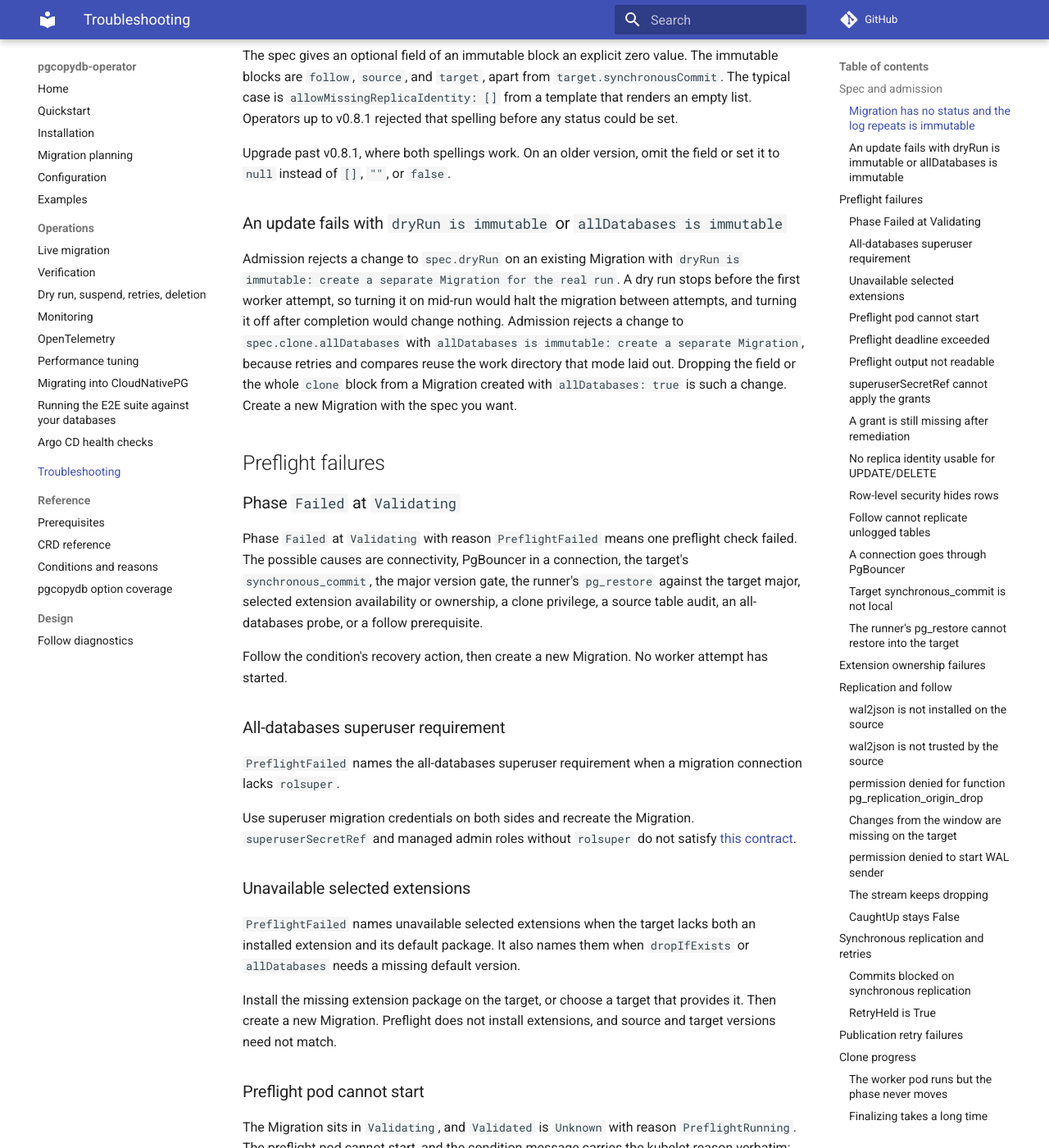
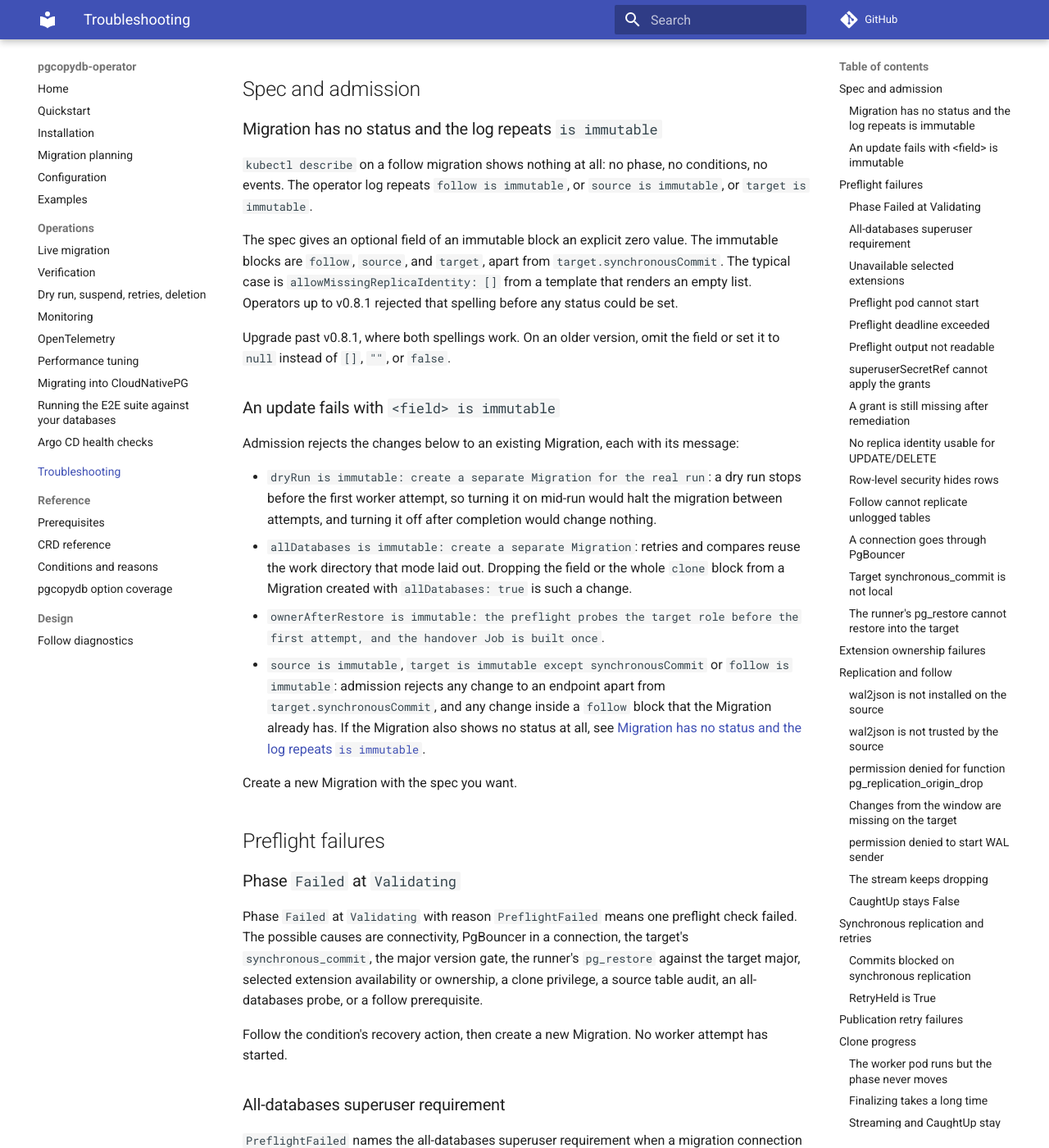
Before and after one commit to ydixken/pgcopydb-operator, an MkDocs documentation site: the page built from docs/troubleshooting.md, in a window 1280 px wide and 1400 px high, scrolled down 3027 px. Shown: the whole window at 82% size. Built offline with MkDocs 1.6.1 and Material for MkDocs 9.7.7, drawn with Linux system fonts in a browser that asks for light colours; comment, search, counter and statistics services are not loaded; some of the changed text lies outside the part shown.

Commit message:
docs: give the immutable-field troubleshooting entry a field-neutral heading
The entry's heading named the fields it covered, so its anchor changed
when allDatabases joined dryRun: v0.23.1 published
an-update-fails-with-dryrun-is-immutable, and the longer anchor has not
shipped in any release. The heading now reads "An update fails with
<field> is immutable", whose anchor does not change when another field
gets a rule.

The body lists the six messages admission returns for such an update,
for dryRun, allDatabases, ownerAfterRestore, source, target (except
synchronousCommit) and follow. The symptom row names the same fields
and links the new anchor. The item for source, target and follow says
which changes admission rejects and points to the entry for a
Migration that shows no status. It limits the follow case to changes
inside an existing block, because the transition rule on spec.follow
does not run when the block is added or removed.

```diff
--- a/docs/troubleshooting.md
+++ b/docs/troubleshooting.md
@@ -8,7 +8,7 @@ It falls back to the bare Job message when the pod is already gone.
 | Symptom | Section |
 |---|---|
 | [`describe` shows no phase, no conditions, no events](#migration-has-no-status-and-the-log-repeats-is-immutable) | Spec and admission |
-| [An update fails with `dryRun is immutable` or `allDatabases is immutable`](#an-update-fails-with-dryrun-is-immutable-or-alldatabases-is-immutable) | Spec and admission |
+| [An update fails with `<field> is immutable`, for `dryRun`, `allDatabases`, `ownerAfterRestore`, `source`, `target` or `follow`](#an-update-fails-with-field-is-immutable) | Spec and admission |
 | [Phase `Failed` at `Validating`, reason `PreflightFailed`](#phase-failed-at-validating) | Preflight failures |
 | [`PreflightFailed` names the all-databases superuser requirement](#all-databases-superuser-requirement) | Preflight failures |
 | [`PreflightFailed` names unavailable selected extensions](#unavailable-selected-extensions) | Preflight failures |
@@ -75,12 +75,17 @@ Operators up to v0.8.1 rejected that spelling before any status could be set.
 Upgrade past v0.8.1, where both spellings work.
 On an older version, omit the field or set it to `null` instead of `[]`, `""`, or `false`.
 
-### An update fails with `dryRun is immutable` or `allDatabases is immutable`
+### An update fails with `<field> is immutable`
 
-Admission rejects a change to `spec.dryRun` on an existing Migration with `dryRun is immutable: create a separate Migration for the real run`.
-A dry run stops before the first worker attempt, so turning it on mid-run would halt the migration between attempts, and turning it off after completion would change nothing.
-Admission rejects a change to `spec.clone.allDatabases` with `allDatabases is immutable: create a separate Migration`, because retries and compares reuse the work directory that mode laid out.
-Dropping the field or the whole `clone` block from a Migration created with `allDatabases: true` is such a change.
+Admission rejects the changes below to an existing Migration, each with its message:
+
+- `dryRun is immutable: create a separate Migration for the real run`: a dry run stops before the first worker attempt, so turning it on mid-run would halt the migration between attempts, and turning it off after completion would change nothing.
+- `allDatabases is immutable: create a separate Migration`: retries and compares reuse the work directory that mode laid out.
+  Dropping the field or the whole `clone` block from a Migration created with `allDatabases: true` is such a change.
+- `ownerAfterRestore is immutable: the preflight probes the target role before the first attempt, and the handover Job is built once`.
+- `source is immutable`, `target is immutable except synchronousCommit` or `follow is immutable`: admission rejects any change to an endpoint apart from `target.synchronousCommit`, and any change inside a `follow` block that the Migration already has.
+  If the Migration also shows no status at all, see [Migration has no status and the log repeats `is immutable`](#migration-has-no-status-and-the-log-repeats-is-immutable).
+
 Create a new Migration with the spec you want.
 
 ## Preflight failures
```
